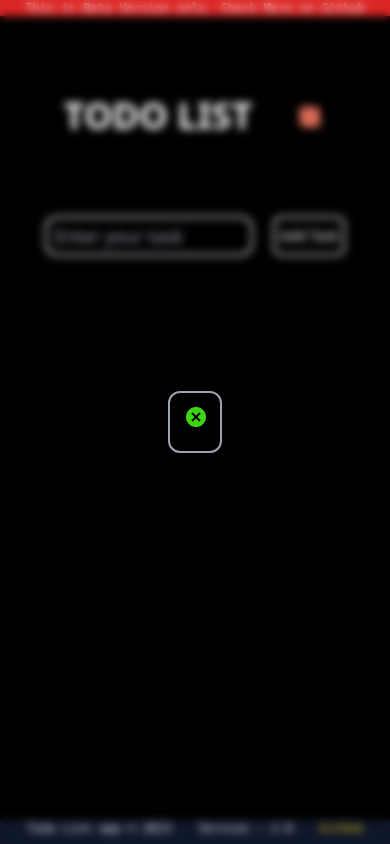
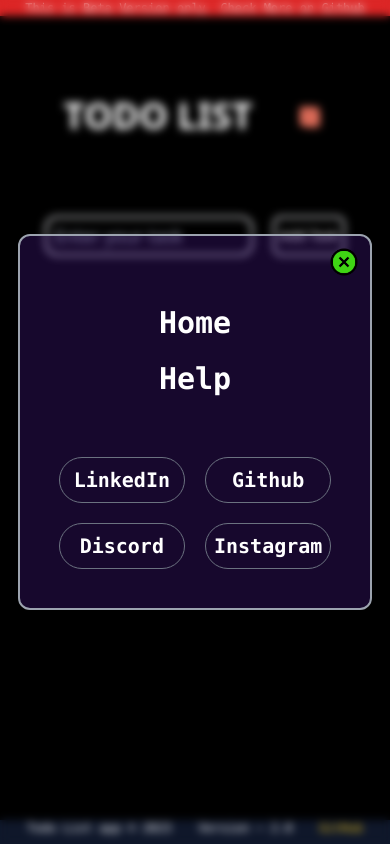
Before and after one commit to MaharshiChoksi/TodoList_WebApp, a React (Vite) app: page / in a window 390 px wide. Both pictures are taken after a click on the button 309 px from the left and 116 px from the top of the page. Built offline with nearby package versions, Linux system fonts and the light colour scheme.

Commit message:
Completed Hamburger menu

```diff
--- a/src/Layout/Header.jsx
+++ b/src/Layout/Header.jsx
@@ -3,13 +3,19 @@ import menu from '../assets/menu.png';
 import close from '../assets/close.png';
 import { useState } from 'react';
 
-const Menu = ({ChangeState}) => {
-
+const Menu = ({ ChangeState }) => {
     return (
         <div className='absolute flex min-w-full min-h-screen z-10 backdrop-blur-sm items-center justify-center top-0'>
-            <div className='relative border-2 border-gray-400 p-5 rounded-xl'>
-                <button onClick={()=>ChangeState(false)}><img src={close} className='absolute text-xl font-bold top-2 right-2 h-10 max-md:h-8 max-sm:h-8' alt='Close Menu' /></button>
-
+            <div className='flex flex-col gap-5 p-[10%] items-center relative border-2 border-gray-400 rounded-xl font-mono max-sm:text-3xl text-4xl md:text-6xl backdrop-blur-sm bg-violet-900/30'>
+                <button onClick={() => ChangeState(false)}><img src={close} className='absolute top-2 right-2 h-10 max-md:h-9' alt='Close Menu' /></button>
+                <Link to="/" onClick={() => ChangeState(false)} className='hover:border-b-2 hover:text-blue-500 border-solid border-blue-500 duration-75 rounded-sm'>Home</Link>
+                <Link to="/contact" onClick={() => ChangeState(false)} className='hover:border-b-2 hover:text-blue-500 border-solid border-blue-500 duration-75 rounded-sm'>Help</Link>
+                <div className='grid grid-cols-2 gap-5 text-center pt-10'>
+                    <Link to="https://www.linkedin.com/in/maharshi-choksi-155143208/" target='_blank' className='socialmedia'>LinkedIn</Link>
+                    <Link to="https://github.com/GDeveloper22/" target='_blank' className='socialmedia'>Github</Link>
+                    <Link to="https://discordapp.com/users/694116811712626728" target='_blank' className='socialmedia'>Discord</Link>
+                    <Link to="https://www.instagram.com/maharshi_2003/" target='_blank' className='socialmedia'>Instagram</Link>
+                </div>
             </div>
         </div>
     )
@@ -21,7 +27,6 @@ export const Header = () => {
     return (
         <div className="font-sans font-bold flex justify-evenly align-baseline w-screen p-10 gap-10 pt-20 max-lg:justify-center">
             <h1 className="text-6xl max-md:text-4xl">TODO LIST</h1>
-
             <button><img src={menu} className="h-10 max-md:h-8 max-sm:h-6 max-lg:visible lg:hidden" alt="Menu" onClick={() => setVisiblity(!isVisible)} /></button>
             {isVisible && <Menu ChangeState={setVisiblity} />}
 
--- a/src/Styles/index.css
+++ b/src/Styles/index.css
@@ -24,3 +24,8 @@ button:hover{
 .task{
     overflow-wrap: anywhere;
 }
+@layer components{
+    .socialmedia{
+        @apply border-gray-500 border-[1px] border-solid rounded-3xl p-2 max-xs:text-sm max-sm:text-xl text-3xl font-mono font-extrabold
+    }
+}
```
